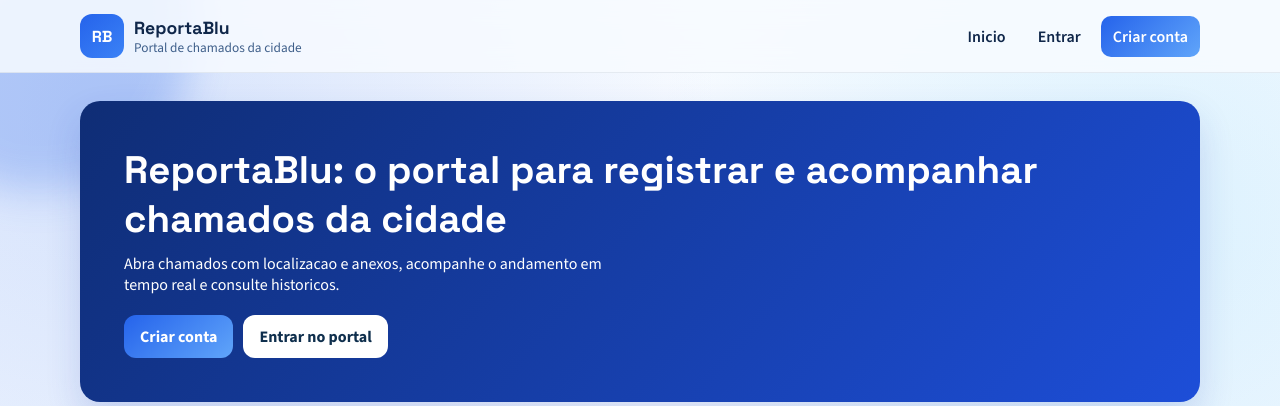
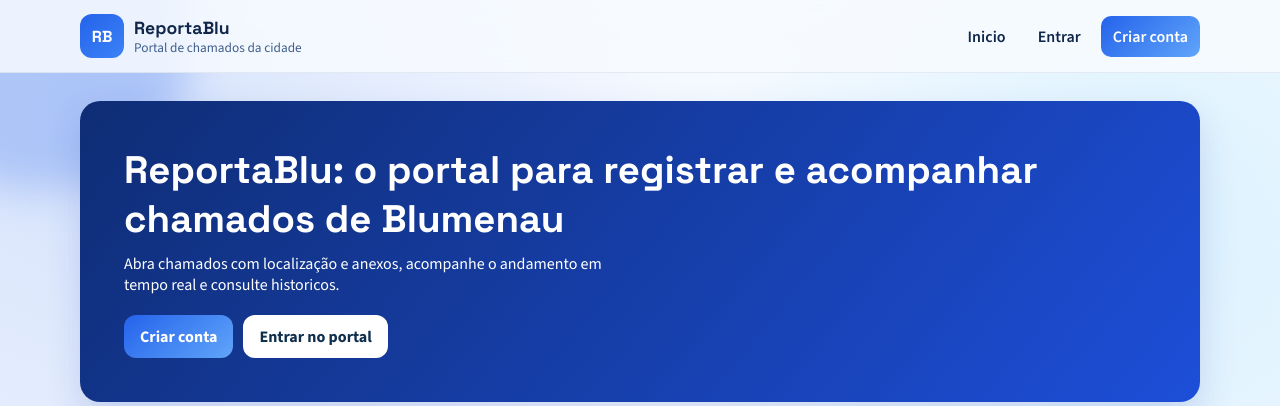
Before and after one commit to WiniciosUlrich/reportablu, a PHP site: page / in a window 1280 px wide. Shown: the top 406 px of the page. Run offline with PHP 8.4, Linux system fonts and the light colour scheme; data comes from the database, SQL or seed files in the repository.

Commit message:
fix portugues

```diff
--- a/index.php
+++ b/index.php
@@ -18,9 +18,9 @@ renderHeader('Portal da cidade');
 
 <section class="hero">
     <div class="hero-copy">
-        <h1>ReportaBlu: o portal para registrar e acompanhar chamados da cidade</h1>
+        <h1>ReportaBlu: o portal para registrar e acompanhar chamados de Blumenau</h1>
         <p>
-            Abra chamados com localizacao e anexos, acompanhe o andamento em tempo real e consulte historicos.
+            Abra chamados com localização e anexos, acompanhe o andamento em tempo real e consulte historicos.
         </p>
 
         <div class="hero-cta">
```
